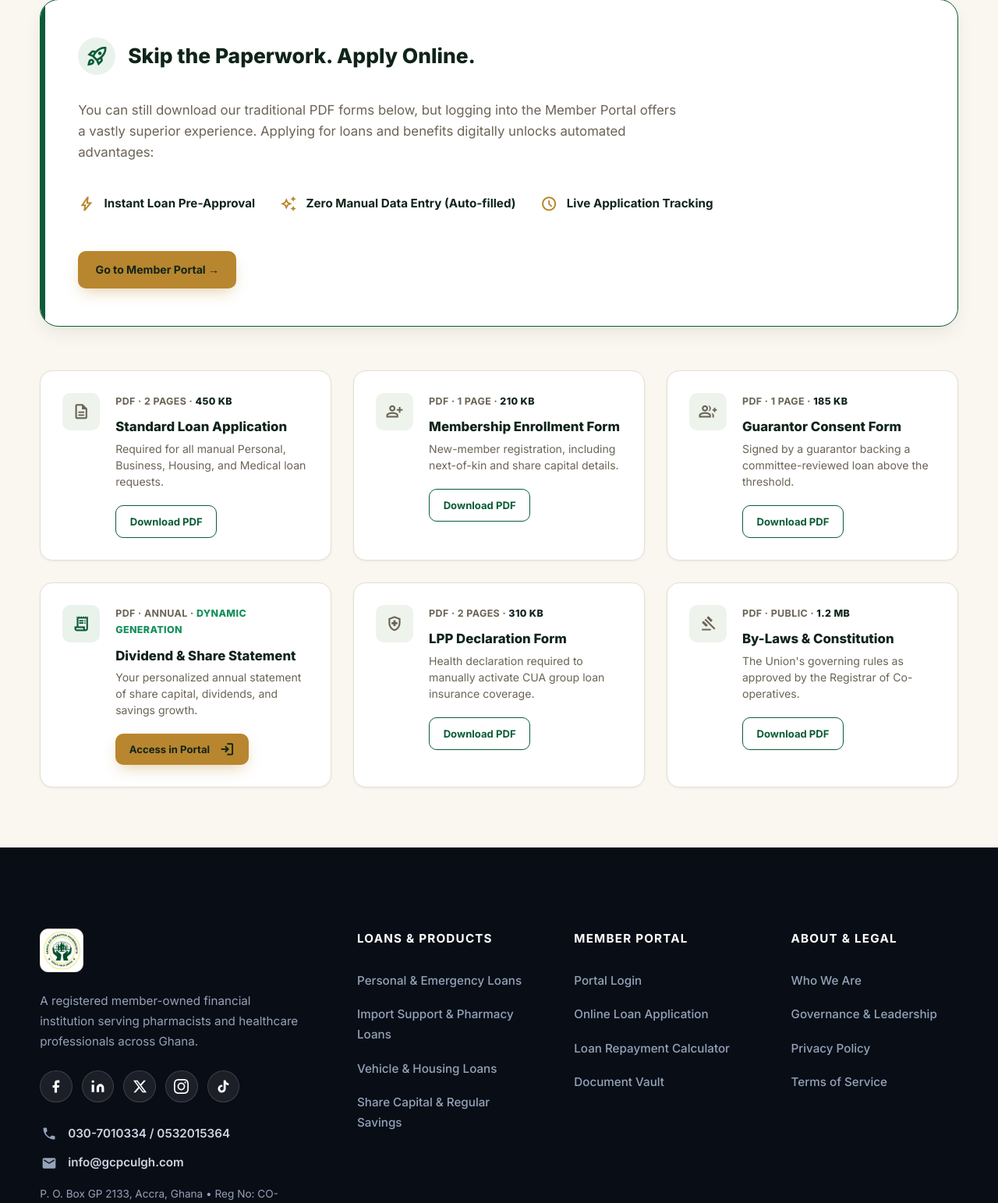
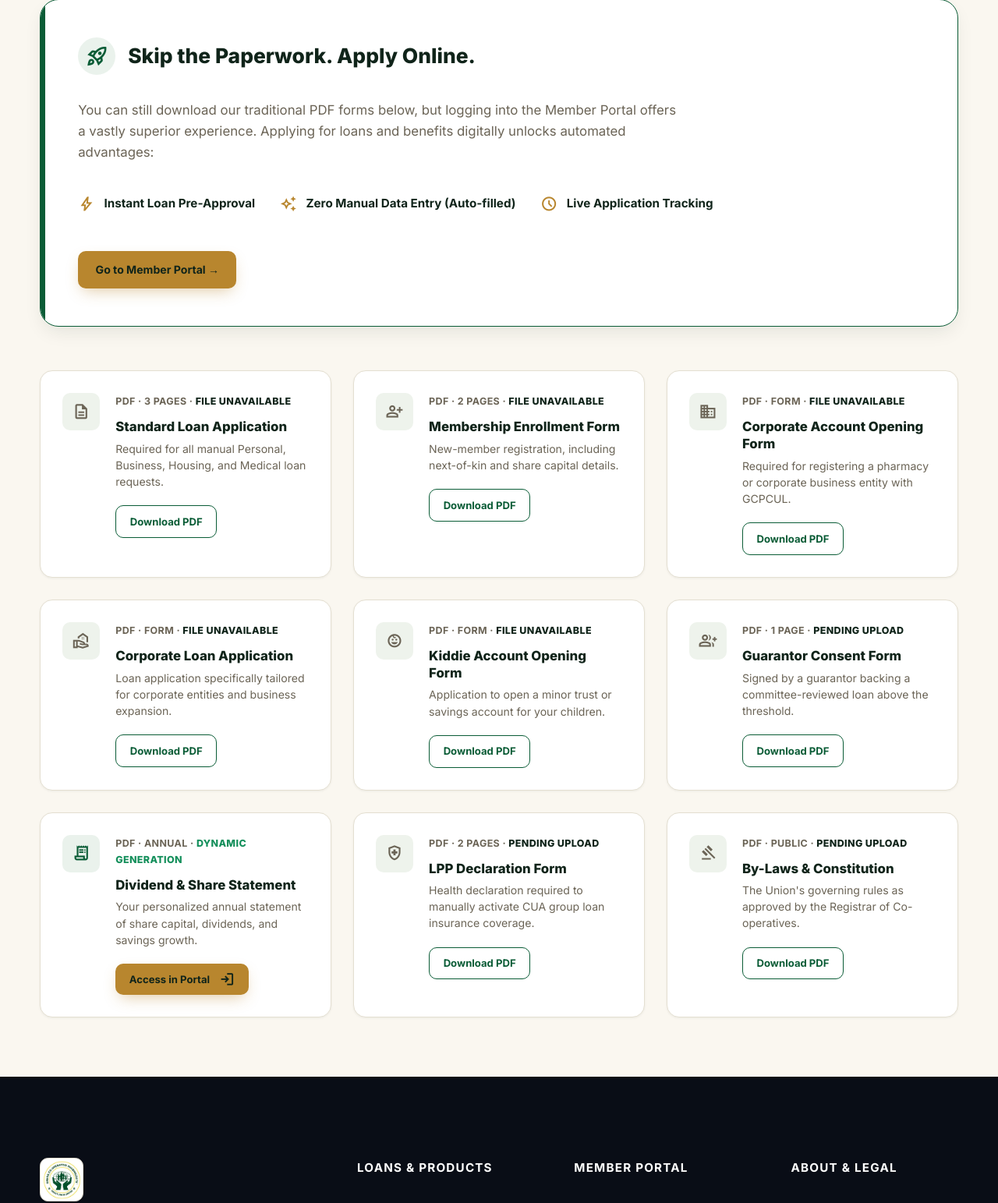
Before and after one commit to gcpculgh/gcpculgh, a Django app: page /downloads/ in a window 1280 px wide. Shown: the part 1200-2743 px from the top of the page at 78% size. Run offline with Django 5.2, Linux system fonts and the light colour scheme.

Commit message:
added files to server for download

```diff
--- a/gcpcul/frontend/templates/downloads.html
+++ b/gcpcul/frontend/templates/downloads.html
@@ -197,11 +197,11 @@
         <div class="doc-card" data-category="form" id="loan-application">
           <div class="doc-icon"><span class="icon-svg"><span class="material-symbols-outlined">description</span></span></div>
           <div class="doc-info">
-            <span class="doc-meta">PDF · 2 pages · <span class="doc-size">450 KB</span></span>
+            <span class="doc-meta">PDF · 3 pages · <span class="doc-size auto-size">Calculating...</span></span>
             <h4>Standard Loan Application</h4>
             <p>Required for all manual Personal, Business, Housing, and Medical loan requests.</p>
             <div class="doc-actions">
-              <a href="#" class="btn btn-outline btn-sm">Download PDF</a>
+              <a href="{% static 'assets/documents/new-loan-application.pdf' %}" download class="btn btn-outline btn-sm">Download PDF</a>
             </div>
           </div>
         </div>
@@ -209,11 +209,48 @@
         <div class="doc-card" data-category="form" id="membership-form">
           <div class="doc-icon"><span class="icon-svg"><span class="material-symbols-outlined">person_add</span></span></div>
           <div class="doc-info">
-            <span class="doc-meta">PDF · 1 page · <span class="doc-size">210 KB</span></span>
+            <span class="doc-meta">PDF · 2 pages · <span class="doc-size auto-size">Calculating...</span></span>
             <h4>Membership Enrollment Form</h4>
             <p>New-member registration, including next-of-kin and share capital details.</p>
             <div class="doc-actions">
-              <a href="#" class="btn btn-outline btn-sm">Download PDF</a>
+              <a href="{% static 'assets/documents/new-membership-application-form.pdf' %}" download class="btn btn-outline btn-sm">Download PDF</a>
+            </div>
+          </div>
+        </div>
+
+        <div class="doc-card" data-category="form">
+          <div class="doc-icon"><span class="icon-svg"><span class="material-symbols-outlined">domain</span></span></div>
+          <div class="doc-info">
+            <span class="doc-meta">PDF · Form · <span class="doc-size auto-size">Calculating...</span></span>
+            <h4>Corporate Account Opening Form</h4>
+            <p>Required for registering a pharmacy or corporate business entity with GCPCUL.</p>
+            <div class="doc-actions">
+              <a href="{% static 'assets/documents/corporate-account-opening-form.pdf' %}" download class="btn btn-outline btn-sm">Download PDF</a>
+            </div>
+          </div>
+        </div>
+
+        <div class="doc-card" data-category="form">
+          <div class="doc-icon"><span class="icon-svg"><span class="material-symbols-outlined">real_estate_agent</span></span></div>
+          <div class="doc-info">
+            <span class="doc-meta">PDF · Form · <span class="doc-size auto-size">Calculating...</span></span>
+            <h4>Corporate Loan Application</h4>
+            <p>Loan application specifically tailored for corporate entities and business expansion.</p>
+            <div class="doc-actions">
+              <!-- Exact match to your screenshot typo 'corportate' so it doesn't 404 -->
+              <a href="{% static 'assets/documents/corportate-loan-application-form.pdf' %}" download class="btn btn-outline btn-sm">Download PDF</a>
+            </div>
+          </div>
+        </div>
+
+        <div class="doc-card" data-category="form">
+          <div class="doc-icon"><span class="icon-svg"><span class="material-symbols-outlined">child_care</span></span></div>
+          <div class="doc-info">
+            <span class="doc-meta">PDF · Form · <span class="doc-size auto-size">Calculating...</span></span>
+            <h4>Kiddie Account Opening Form</h4>
+            <p>Application to open a minor trust or savings account for your children.</p>
+            <div class="doc-actions">
+              <a href="{% static 'assets/documents/kiddie-account-opening-form.pdf' %}" download class="btn btn-outline btn-sm">Download PDF</a>
             </div>
           </div>
         </div>
@@ -221,11 +258,11 @@
         <div class="doc-card" data-category="form">
           <div class="doc-icon"><span class="icon-svg"><span class="material-symbols-outlined">group_add</span></span></div>
           <div class="doc-info">
-            <span class="doc-meta">PDF · 1 page · <span class="doc-size">185 KB</span></span>
+            <span class="doc-meta">PDF · 1 page · <span class="doc-size auto-size">Calculating...</span></span>
             <h4>Guarantor Consent Form</h4>
             <p>Signed by a guarantor backing a committee-reviewed loan above the threshold.</p>
             <div class="doc-actions">
-              <a href="#" class="btn btn-outline btn-sm">Download PDF</a>
+              <a href="#" download class="btn btn-outline btn-sm">Download PDF</a>
             </div>
           </div>
         </div>
@@ -249,11 +286,11 @@
         <div class="doc-card" data-category="form">
           <div class="doc-icon"><span class="icon-svg"><span class="material-symbols-outlined">health_and_safety</span></span></div>
           <div class="doc-info">
-            <span class="doc-meta">PDF · 2 pages · <span class="doc-size">310 KB</span></span>
+            <span class="doc-meta">PDF · 2 pages · <span class="doc-size auto-size">Calculating...</span></span>
             <h4>LPP Declaration Form</h4>
             <p>Health declaration required to manually activate CUA group loan insurance coverage.</p>
             <div class="doc-actions">
-              <a href="#" class="btn btn-outline btn-sm">Download PDF</a>
+              <a href="#" download class="btn btn-outline btn-sm">Download PDF</a>
             </div>
           </div>
         </div>
@@ -261,11 +298,11 @@
         <div class="doc-card" data-category="legal">
           <div class="doc-icon"><span class="icon-svg"><span class="material-symbols-outlined">gavel</span></span></div>
           <div class="doc-info">
-            <span class="doc-meta">PDF · Public · <span class="doc-size">1.2 MB</span></span>
+            <span class="doc-meta">PDF · Public · <span class="doc-size auto-size">Calculating...</span></span>
             <h4>By-Laws & Constitution</h4>
             <p>The Union's governing rules as approved by the Registrar of Co-operatives.</p>
             <div class="doc-actions">
-              <a href="#" class="btn btn-outline btn-sm">Download PDF</a>
+              <a href="#" download class="btn btn-outline btn-sm">Download PDF</a>
             </div>
           </div>
         </div>
@@ -276,26 +313,6 @@
 
 {% block extra_js %}
 <script>
-    // Fallback if the official App Store / Google Play badge SVGs haven't been
-    // uploaded to assets/images/ yet — swaps the broken <img> for a built-in
-    // vector button so the page never shows a broken-image icon in the meantime.
-    window.fallbackStoreBadge = function(imgEl, kind) {
-      const icons = {
-        apple: '<svg viewBox="0 0 384 512" fill="#FFFFFF"><path d="M318.7 268.7c-.2-36.7 16.4-64.4 50-84.8-18.8-26.9-47.2-41.7-84.7-44.6-35.5-2.8-74.3 20.7-88.5 20.7-15 0-49.4-19.7-76.4-19.7C63.3 141 4 184.8 4 273.5q0 39.3 14.4 81.2c12.8 36.7 59 126.7 107.2 125.2 25.2-.6 43-17.9 75.8-17.9 31.8 0 48.3 17.9 76.4 17.9 48.6-.7 90.4-82.5 102.6-119.3-65.2-30.7-61.7-90-61.7-91.9zm-56.6-164.2c27.3-32.4 24.8-61.9 24-72.5-24.1 1.4-52 16.4-67.9 34.9-17.5 19.8-27.8 44.3-25.6 71.9 26.1 2 49.9-11.4 69.5-34.3z"/></svg>',
-        play: '<svg viewBox="0 0 24 24" fill="#FFFFFF"><path d="M4.2 2.4c-.4.4-.6.9-.6 1.6v16c0 .7.2 1.2.6 1.6l.1.1L13.5 12v-.1L4.3 2.3l-.1.1z"/><path d="M16.6 15.1l-3.1-3.1v-.1l3.1-3.1 3.6 2.1c1 .6 1 1.6 0 2.2l-3.6 2z" opacity="0.85"/><path d="M13.5 12L4.3 21.7c.4.4 1 .4 1.7.1l10.4-6-2.9-3.8z" opacity="0.7"/><path d="M13.5 12l2.9-3.8-10.4-6c-.7-.4-1.3-.3-1.7.1L13.5 12z" opacity="0.7"/></svg>'
-      };
-      const labels = {
-        apple: ['Download on the', 'App Store'],
-        play: ['Get it on', 'Google Play']
-      };
-      const [line1, line2] = labels[kind];
-      const wrapper = document.createElement('span');
-      wrapper.className = 'store-btn';
-      wrapper.innerHTML = icons[kind] + '<div class="store-btn-text"><span>' + line1 + '</span><strong>' + line2 + '</strong></div>';
-      imgEl.replaceWith(wrapper);
-    };
-
-
     const filterBtns = document.querySelectorAll('#docFilterBar .filter-tab-btn');
     const docCards = document.querySelectorAll('.doc-card');
     const docEmptyState = document.getElementById('docEmptyState');
@@ -327,5 +344,48 @@
         });
       });
     }
+
+    // Auto-Calculate File Sizes via HTTP HEAD Requests
+    document.addEventListener('DOMContentLoaded', () => {
+      const allDocCards = document.querySelectorAll('.doc-card');
+
+      allDocCards.forEach(card => {
+        const downloadLink = card.querySelector('a[download]');
+        const sizeSpan = card.querySelector('.auto-size');
+
+        if (downloadLink && sizeSpan) {
+          const fileUrl = downloadLink.getAttribute('href');
+
+          // Skip placeholder links so the console doesn't throw errors
+          if (!fileUrl || fileUrl === '#') {
+             sizeSpan.textContent = 'Pending Upload';
+             return;
+          }
+
+          // Fetch the header to get the exact file size from Vercel
+          fetch(fileUrl, { method: 'HEAD' })
+            .then(response => {
+              if (response.ok) {
+                const bytes = response.headers.get('content-length');
+                if (bytes) {
+                  const kb = bytes / 1024;
+                  if (kb > 1000) {
+                    sizeSpan.textContent = (kb / 1024).toFixed(1) + ' MB';
+                  } else {
+                    sizeSpan.textContent = Math.round(kb) + ' KB';
+                  }
+                } else {
+                  sizeSpan.textContent = 'Size unknown';
+                }
+              } else {
+                sizeSpan.textContent = 'File unavailable';
+              }
+            })
+            .catch(error => {
+              sizeSpan.textContent = 'Size unknown';
+            });
+        }
+      });
+    });
 </script>
 {% endblock %}
```
Also changed, not shown: 5 other files.
